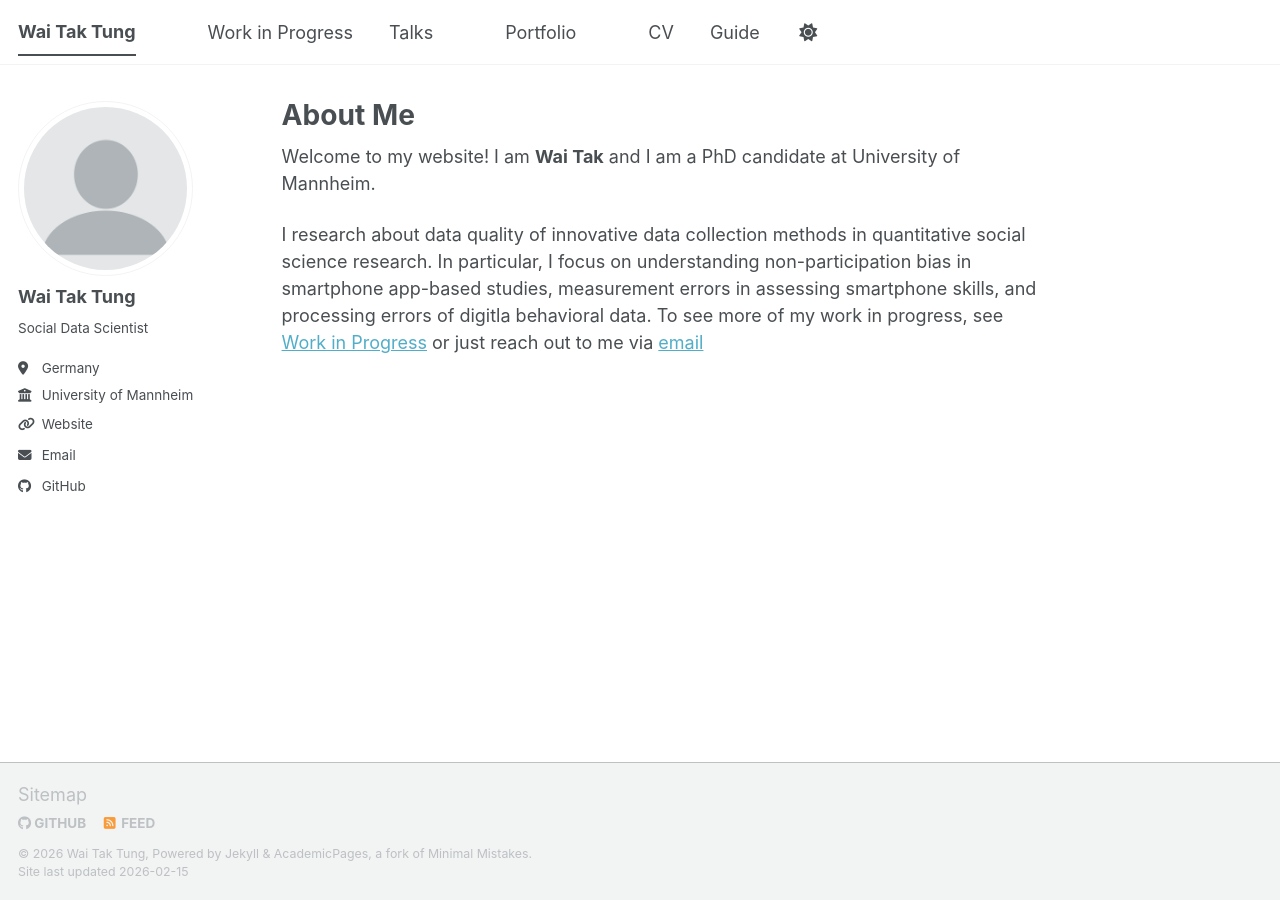
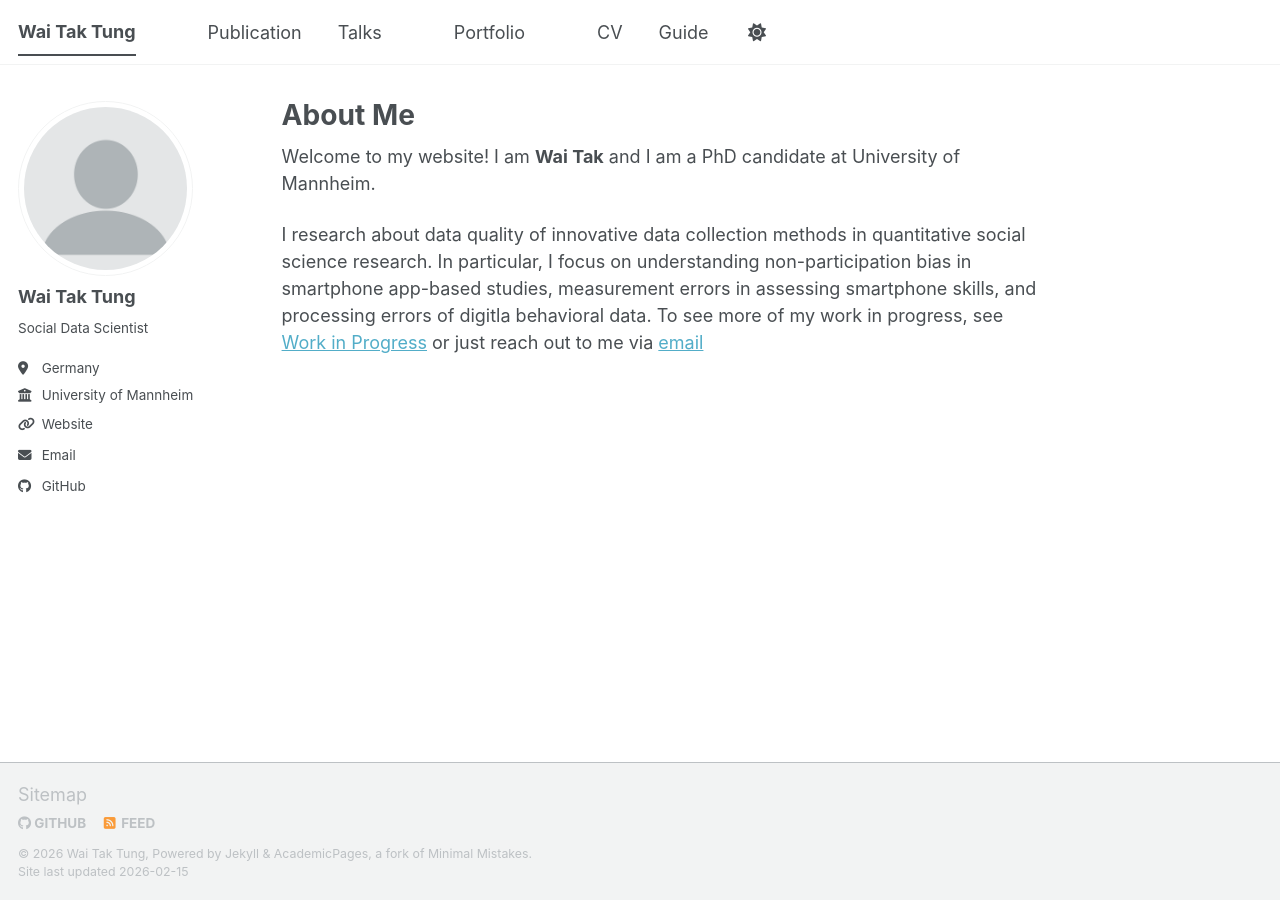
Before and after one commit to wttung/wttung.github.io, a Jekyll site: the page built from _pages/about.md, in a window 1280 px wide. Built offline with Jekyll 4.4.1, drawn with Linux system fonts in a browser that asks for light colours; a script bundle is joined from its source files by our own code; library files that are not in the unit come from our copies.

Commit message:
Update navigation.yml

```diff
--- a/_data/navigation.yml
+++ b/_data/navigation.yml
@@ -8,8 +8,8 @@
 #      Markdown formatted page while the second is generated using JSON.
 
 main:
-  - title: "Work in Progress"
-    url: /work in progress/
+  - title: "Publication"
+    url: /publication/
 
   - title: "Talks"
     url: /talks/
```
